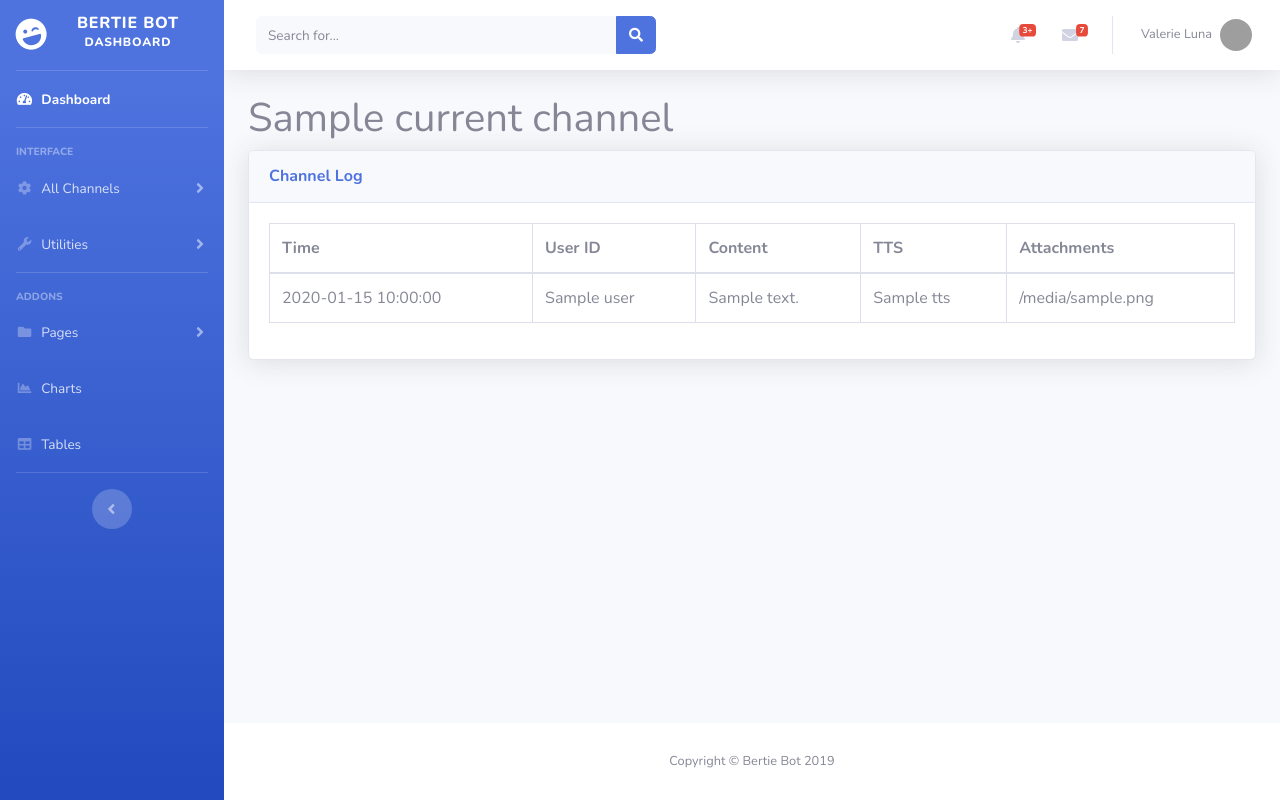
After one commit to Wrdle/BertieBotV3, a Python web app: template templates/channel.html in a window 1280 px wide. The commit adds this page. Run offline with Jinja, Linux system fonts and the light colour scheme; the template is opened without the code that fills it: most values are stand-ins (such as "Sample title", 1, 10 or a date in 2020); some libraries are stand-ins or nearby versions; grey boxes are pictures that could not be loaded.

Commit message:
Added channel log function and page + updated copyright

```diff
--- /dev/null
+++ b/templates/channel.html
@@ -0,0 +1,39 @@
+{% extends "layout.html" %}
+{% block content %}
+    <!-- Custom styles for this page -->
+    <link href="vendor/datatables/dataTables.bootstrap4.min.css" rel="stylesheet">
+
+    <h1>{{currentChannel.name}}</h1>
+        <!-- DataTales Example -->
+        <div class="card shadow mb-4">
+            <div class="card-header py-3">
+              <h6 class="m-0 font-weight-bold text-primary">Channel Log</h6>
+            </div>
+            <div class="card-body">
+              <div class="table-responsive">
+                <table class="table table-bordered" id="dataTable" width="100%" cellspacing="0">
+                  <thead>
+                    <tr>
+                      <th>Time</th>
+                      <th>User ID</th>
+                      <th>Content</th>
+                      <th>TTS</th>
+                      <th>Attachments</th>
+                    </tr>
+                  </thead>
+                  <tbody>
+                    {% for message in channelLog %}
+                      <tr>
+                          <td>{{message['time']}}</td>
+                          <td>{{message['user']}}</td>
+                          <td>{{message['content']}}</td>
+                          <td>{{message['tts']}}</td>
+                          <td>{{message['attachments']}}</td>
+                      </tr>
+                    {% endfor %}
+                  </tbody>
+                </table>
+              </div>
+            </div>
+          </div>
+{% endblock content %}
--- a/templates/layout.html
+++ b/templates/layout.html
@@ -64,7 +64,7 @@
           <div class="bg-white py-2 collapse-inner rounded">
             <h6 class="collapse-header">Channels:</h6>
             {% for channel in allChannels %}
-              <a class="collapse-item" href="#">{{channel.name}}</a>
+              <a class="collapse-item" href="/channel?channelid={{channel.id}}">{{channel.name}}</a>
             {% endfor %}
           </div>
         </div>
@@ -344,7 +344,7 @@
       <footer class="sticky-footer bg-white">
         <div class="container my-auto">
           <div class="copyright text-center my-auto">
-            <span>Copyright &copy; Your Website 2019</span>
+            <span>Copyright &copy; Bertie Bot 2019</span>
           </div>
         </div>
       </footer>
```
Also changed, not shown: bot.py (+35 -1 lines), dserverconfig/ServerChatLog.json (added, +1 -0 lines).
